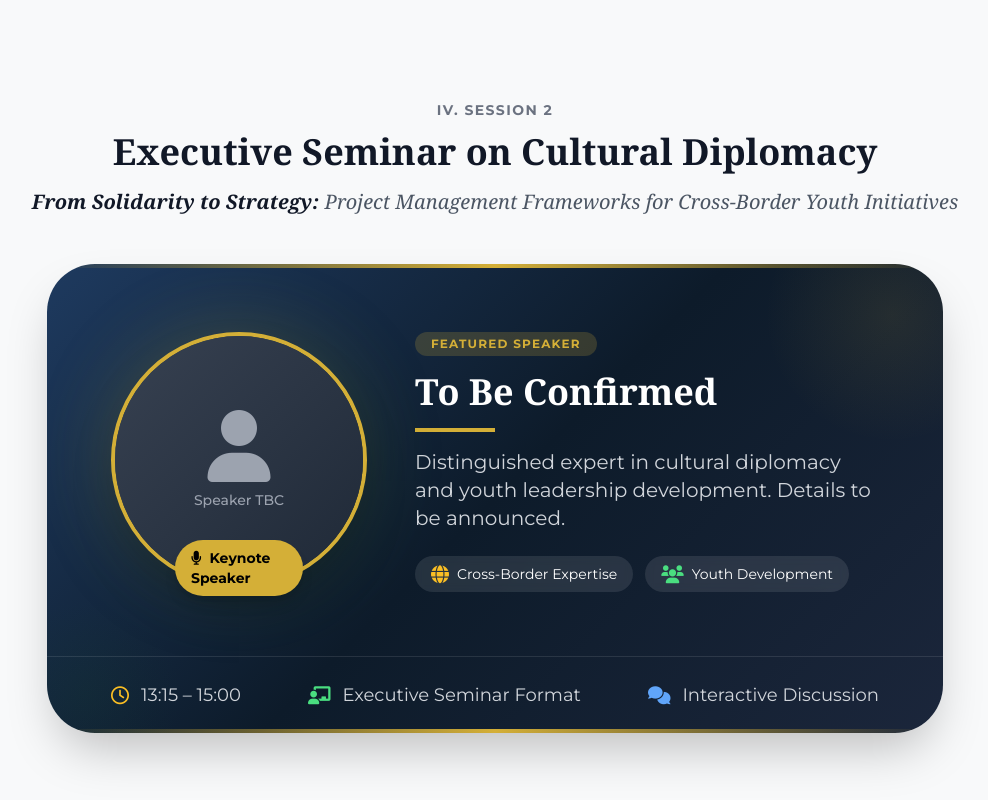
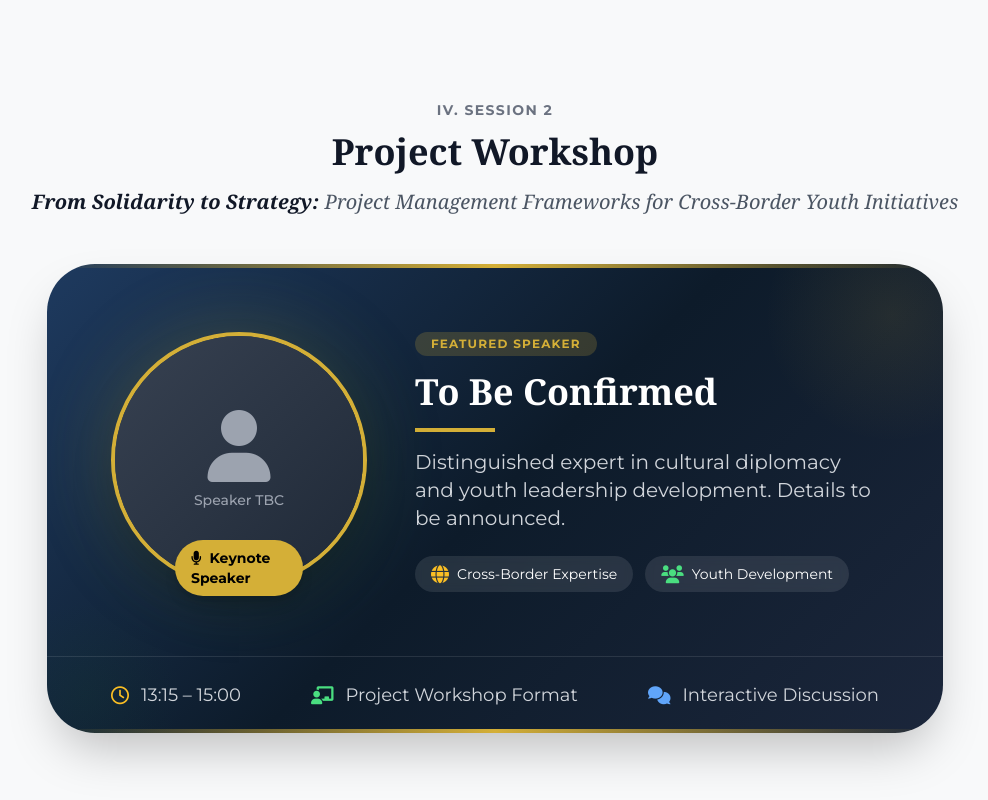
Before and after one commit to lvxferre9-wq/Saudi-Youth-Meeting-to-Anies, a plain HTML site: page index.html in a window 1280 px wide. Shown: the part 5480-6280 px from the top of the page, without its empty margins (145-1133 px from the left). Drawn offline with nearby package versions, Linux system fonts and the light colour scheme; a web font is replaced by a local one.

Commit message:
Update index.html

```diff
--- a/index.html
+++ b/index.html
@@ -730,7 +730,7 @@
         <section class="mb-16 md:mb-32">
             <div class="text-center mb-8 md:mb-12">
                 <span class="text-gray-500 font-bold tracking-widest text-xs md:text-sm uppercase mb-2 md:mb-3 block">IV. Session 2</span>
-                <h2 class="text-2xl md:text-4xl font-bold text-gray-900 font-serif">Executive Seminar on Cultural Diplomacy</h2>
+                <h2 class="text-2xl md:text-4xl font-bold text-gray-900 font-serif">Project Workshop</h2>
                 <p class="text-base md:text-xl italic text-gray-600 mt-2 md:mt-4 font-serif px-4"><span class="font-bold text-gray-900">From Solidarity to Strategy:</span> Project Management Frameworks for Cross-Border Youth Initiatives</p>
             </div>
 
@@ -812,7 +812,7 @@
                         </div>
                         <div class="flex items-center gap-3 text-gray-300">
                             <i class="fas fa-chalkboard-teacher text-green-400"></i>
-                            <span>Executive Seminar Format</span>
+                            <span>Project Workshop Format</span>
                         </div>
                         <div class="flex items-center gap-3 text-gray-300">
                             <i class="fas fa-comments text-blue-400"></i>
@@ -868,7 +868,7 @@
                          <div class="relative">
                             <div class="absolute -left-[26px] md:-left-[38px] top-1 w-3 h-3 md:w-5 md:h-5 rounded-full bg-indoRed border-2 md:border-4 border-white"></div>
                             <span class="text-xs md:text-sm font-bold text-indoRed uppercase">13:15 – 15:00</span>
-                            <h4 class="font-bold text-base md:text-xl text-gray-900 mt-1">Session 2: Executive Seminar on Cultural Diplomacy</h4>
+                            <h4 class="font-bold text-base md:text-xl text-gray-900 mt-1">Session 2: Project Workshop</h4>
                             <p class="text-xs md:text-sm text-gray-500 mt-1 italic">Operationalizing the 1955 Spirit: Technical Strategies for Saudi-Indonesia Youth Initiatives</p>
                         </div>
                          <!-- Item -->
```
